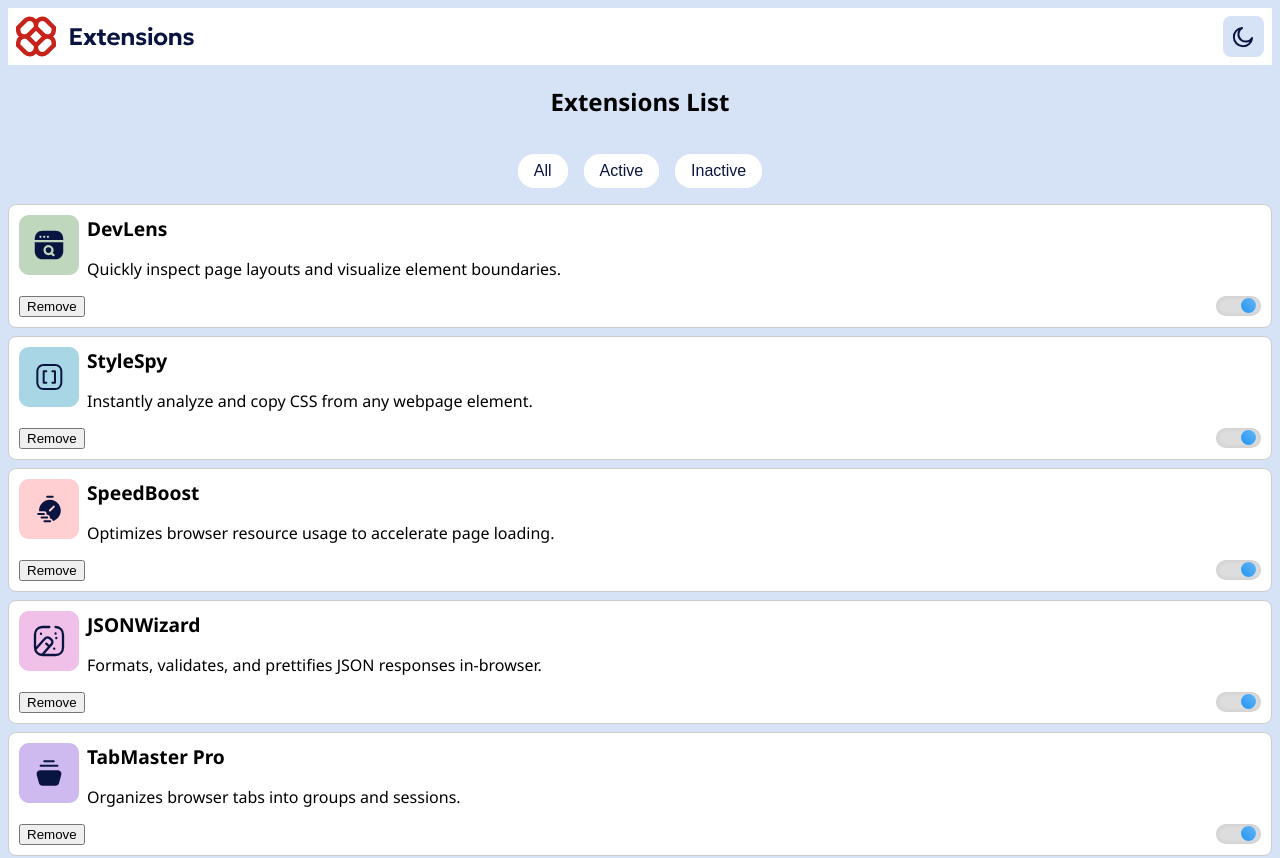
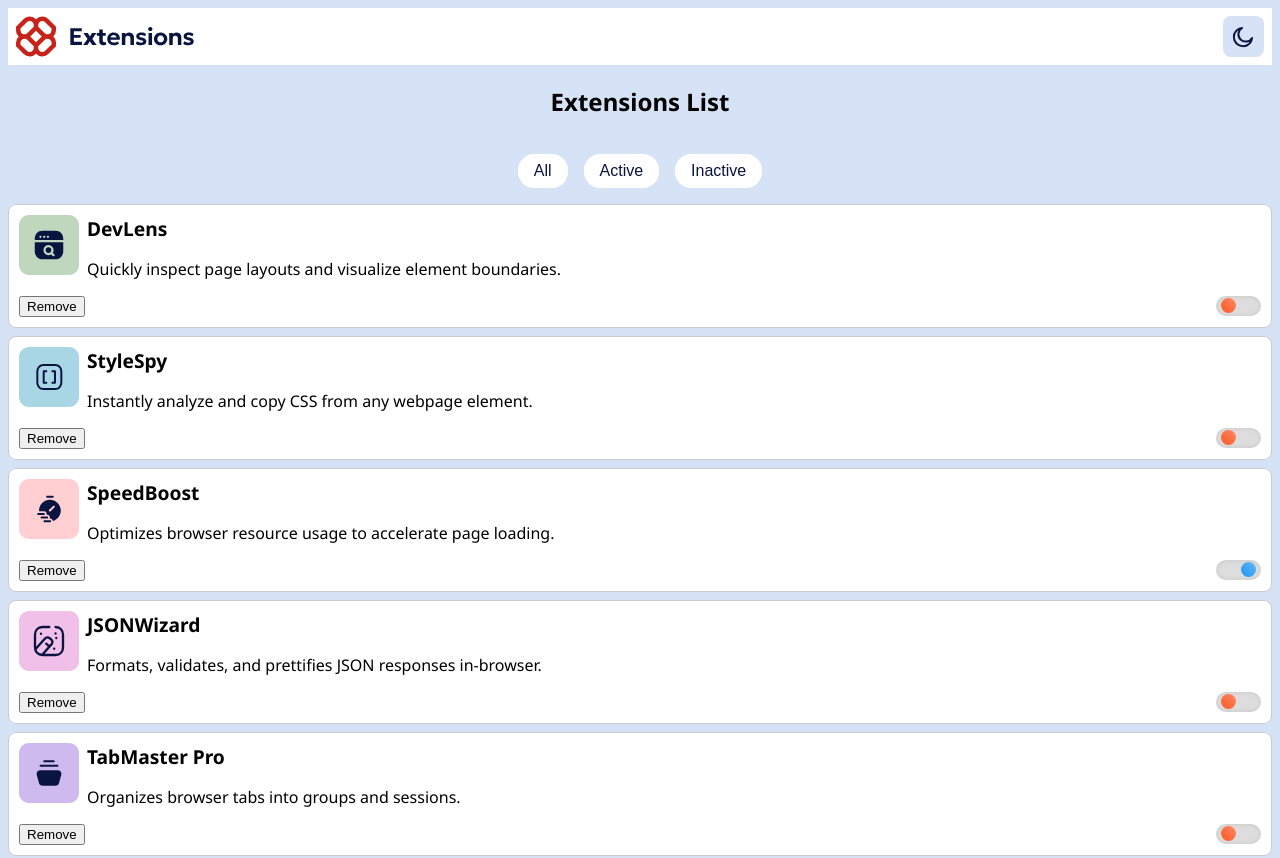
Before and after one commit to bleyyannick/browser-extension-manager-ui, a React (Vite) app: page / in a window 1280 px wide. Shown: the top 858 px of the page. Built offline with nearby package versions, Linux system fonts and the light colour scheme.

Commit message:
fix: handle and synchronize status extension change

```diff
--- a/src/App.tsx
+++ b/src/App.tsx
@@ -5,30 +5,29 @@ import { ExtensionsList }from './components/ExtensionsList/ExtensionsList';
 import { ExtensionFilter, type Extension, type ExtensionFilterType } from './types';
 import { useState } from 'react';
 
-
 function App() {
-
-   const [filteredExtensionList, setFilteredExtensionList] = useState<Extension[]>(data);
+   const [extensions, setExtensions] = useState<Extension[]>(data);
    const [filter, setFilter] = useState<ExtensionFilterType>(ExtensionFilter.ALL);
 
+  const filteredExtensionList = extensions.filter((ext) => {
+    if (filter === ExtensionFilter.ALL) return true;
+    if (filter === ExtensionFilter.ACTIVE) return ext.isActive;
+    return !ext.isActive;
+  });
+
+  const toggleExtension = (name: string) => {
+    setExtensions((prev) =>
+      prev.map((ext) =>
+        ext.name === name? { ...ext, isActive: !ext.isActive } : ext
+      )
+    );
+  };
 
   const handleFilterExtensions = (filterExtension: ExtensionFilterType) => {
     if (filter === filterExtension) return;
-    let filteredExtensions: Extension[] = [];
-    switch (filterExtension) {
-      case ExtensionFilter.ACTIVE:
-        filteredExtensions = data.filter((extension: Extension) => extension.isActive);
-        break;
-      case ExtensionFilter.INACTIVE:
-        filteredExtensions = data.filter((extension: Extension) => !extension.isActive);
-        break;
-      default:
-        filteredExtensions = data;
-    }
+    setFilter(filterExtension);
+  };
 
-    setFilteredExtensionList(filteredExtensions);
-    setFilter(filterExtension);
-  }
 
   return (
     <>
@@ -55,7 +54,9 @@ function App() {
          </ul>
        </section>
        <section id="extensions_list">
-          <ExtensionsList extensionList={filteredExtensionList} />
+          <ExtensionsList
+            onToggle={toggleExtension}
+            extensionList={filteredExtensionList} />
         </section>
      </main>
     </>
--- a/src/components/ExtensionsList/ExtensionsList.tsx
+++ b/src/components/ExtensionsList/ExtensionsList.tsx
@@ -1,10 +1,14 @@
 import SlidingButton from '../SlidingButton/SlidingButton';
-import './extensions.css'
-import type { Extension, ExtensionsListProps } from '../../types';
+import './extensions.css';
+import type { ExtensionsListProps } from '../../types';
 
-export const ExtensionsList = ({ extensionList }: ExtensionsListProps) => {
-  return extensionList.map((extension: Extension) => {
+export const ExtensionsList = ({
+  extensionList,
+  onToggle,
+}: ExtensionsListProps & { onToggle: (name : string) => void }) => {
   return (
+    <>
+      {extensionList.map((extension) => (
         <article key={extension.logo} className="extension">
           <div className="extension_logo">
             <div className="extension_logo-container">
@@ -17,14 +21,13 @@ export const ExtensionsList = ({ extensionList }: ExtensionsListProps) => {
           </div>
           <div className="extension_actions">
             <button>Remove</button>
-          <SlidingButton />
-          {/*
-          <div className={`extension_slider-container`}>
-               <div className="extenstion_slider-button"/>
-          </div>
-          */}
+            <SlidingButton
+              isActive={extension.isActive}
+              onToggle={() => onToggle(extension.name)}
+            />
           </div>
         </article>
-    )
-  });
+      ))}
+    </>
+  );
 };
--- a/src/components/SlidingButton/SlidingButton.tsx
+++ b/src/components/SlidingButton/SlidingButton.tsx
@@ -1,18 +1,18 @@
-import { useState } from 'react';
+
 import './SlidingButton.css';
 
-const SlidingButton = () => {
-  const [isLeft, setIsLeft] = useState(false);
+type SlidingButtonProps = {
+  isActive: boolean;
+  onToggle: () => void;
+};
 
-  const togglePosition = () => {
-    setIsLeft(!isLeft);
-  };
-
+const SlidingButton = ({ isActive, onToggle }: SlidingButtonProps) => {
   return (
-    <div className="slider-container" onClick={togglePosition}>
-      <div className={`slider-circle ${isLeft ? 'left' : 'right'}`} />
+    <div className="slider-container" onClick={onToggle}>
+      <div className={`slider-circle ${isActive ? 'left' : 'right'}`} />
     </div>
   );
 };
 
+
 export default SlidingButton;
```
Lines whose indentation alone changed are shown as unchanged.
